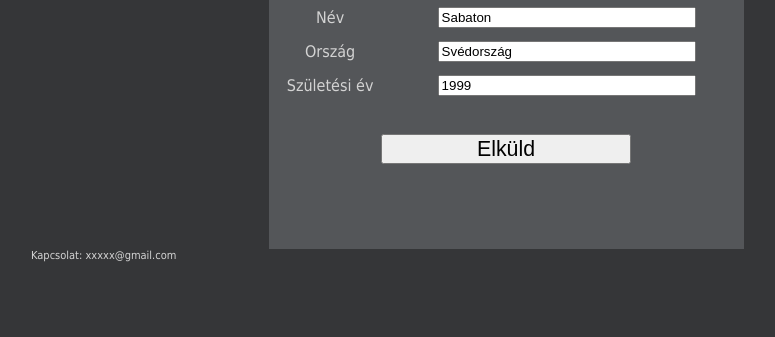
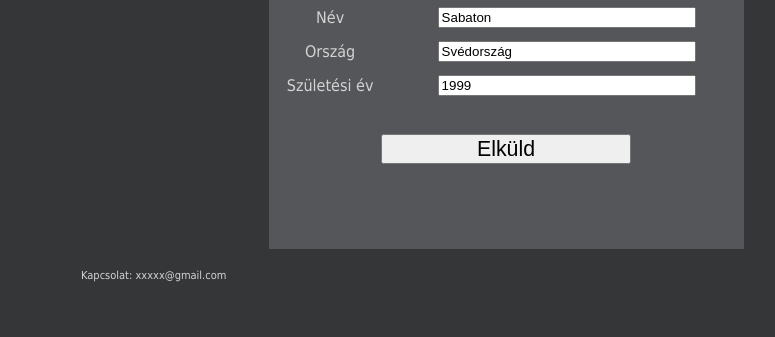
Before and after one commit to miklos-szabo/Info2-Nagyhazi, a PHP site: page /editBands.php?id=1 in a window 1280 px wide. Shown: the part 227-564 px from the top of the page, without its empty margins (134-909 px from the left). Run offline with PHP 8.4, Linux system fonts and the light colour scheme; data comes from the database, SQL or seed files in the repository; data that the repository does not hold is empty.

Commit message:
Kis javítások

```diff
--- a/bottom.html
+++ b/bottom.html
@@ -1,3 +1,3 @@
-<div id="bottom">
+<div class="bottom" id="bottom">
     Kapcsolat: xxxxx@gmail.com
 </div>
--- a/editBands.php
+++ b/editBands.php
@@ -6,7 +6,7 @@
 if(!isset($_GET['id']))
     header("Location: bands.php");
 
-$id = $_GET['id'];
+$id = mysqli_real_escape_string($link, $_GET['id']);
 
 //Törlés
 $deleted = false;
--- a/editConcerts.php
+++ b/editConcerts.php
@@ -46,7 +46,7 @@
 }
 
 if (isset($_GET['id']))
-{
+{   //Szerkesztéshez adatok
     $query = sprintf("select c.id, v.id as venueid, ifnull(group_concat(b.name separator ', '), '-') as bands,
                                                 group_concat(b.id separator ', ') as bandids,
                                                 ifnull(v.name, '-') as name, c.date,
--- a/editVenues.php
+++ b/editVenues.php
@@ -6,7 +6,7 @@
 if(!isset($_GET['id']))
     header("Location: venues.php");
 
-$id = $_GET['id'];
+$id = mysqli_real_escape_string($link, $_GET['id']);
 
 //Törlés
 $deleted = false;
--- a/style.css
+++ b/style.css
@@ -153,3 +153,7 @@
 .bandSelect{
     width: 60px;
 }
+
+.bottom{
+    margin: 20px 0 0 50px;
+}
```
